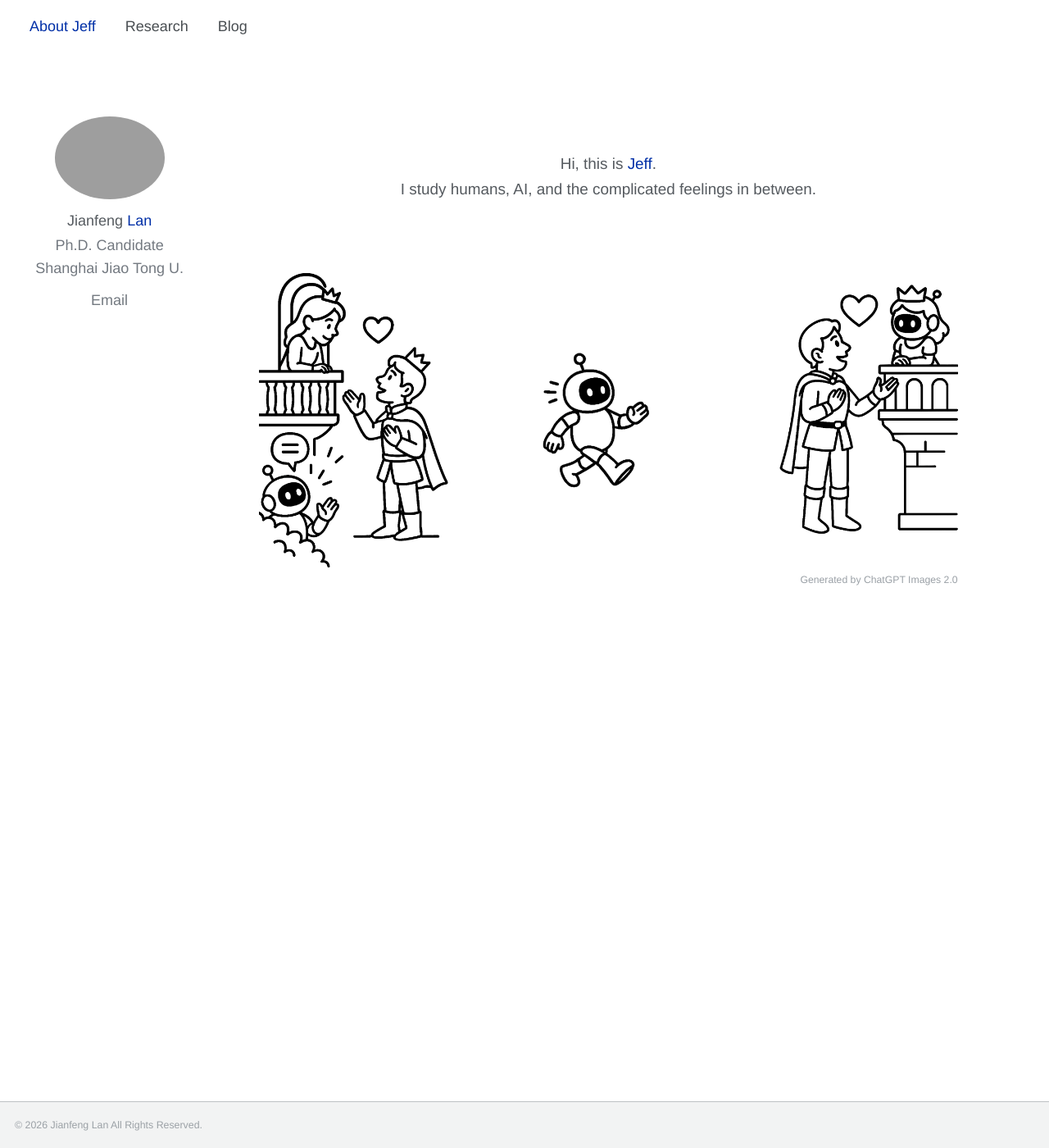
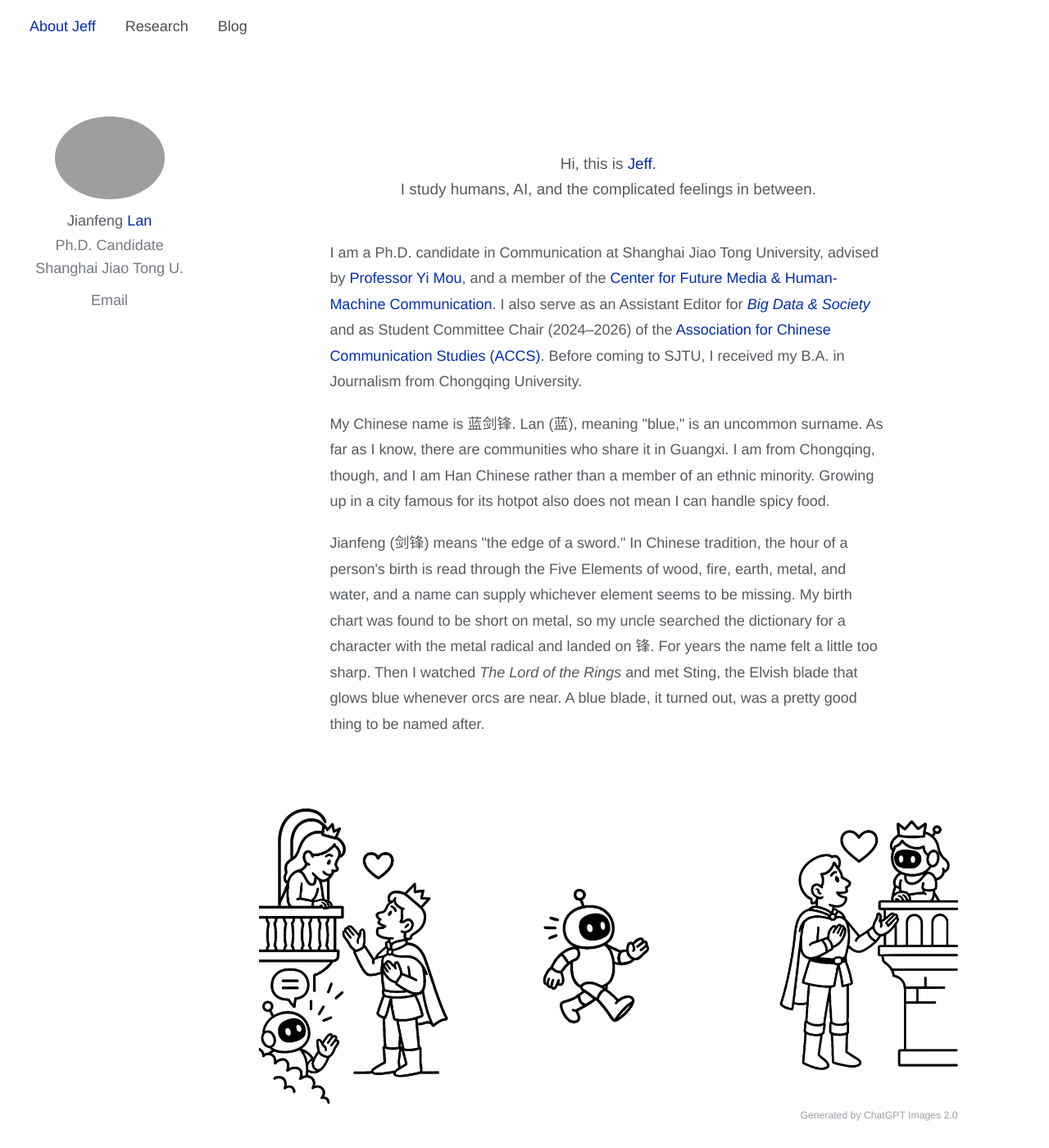
Before and after one commit to jianfenglan/jianfenglan.github.io, a Jekyll site: the page built from _pages/about.md, in a window 1280 px wide and 1400 px high. Shown: the whole window at 82% size. Built offline with Jekyll 4.4.1, drawn with Linux system fonts in a browser that asks for light colours.

Commit message:
Add short bio to homepage
Co-Authored-By: Claude Opus 5.5 <noreply@anthropic.com>

```diff
--- a/_includes/head.html
+++ b/_includes/head.html
@@ -5,7 +5,7 @@
 <link rel="preconnect" href="https://fonts.googleapis.com">
 <link rel="preconnect" href="https://fonts.gstatic.com" crossorigin>
 <link href="https://fonts.googleapis.com/css2?family=Noto+Sans+SC:wght@200;300&display=swap" rel="stylesheet">
-<link rel="stylesheet" href="{{ '/assets/css/main.css' | relative_url }}?v=20260831c">
+<link rel="stylesheet" href="{{ '/assets/css/main.css' | relative_url }}?v=20260925a">
 <link rel="stylesheet" href="{{ '/assets/css/ui-unification.css' | relative_url }}?v=20260923a">
 
 {% if page.url == "/research/" %}
--- a/_pages/about.md
+++ b/_pages/about.md
@@ -12,6 +12,11 @@ redirect_from:
     <span class="about-v3__line">Hi, this is <span class="about-accent">Jeff</span>.</span>
     <span class="about-v3__line about-v3__line--second">I study humans, AI, and the complicated feelings in between.</span>
   </p>
+  <div class="about-v3__bio">
+    <p>I am a Ph.D. candidate in Communication at Shanghai Jiao Tong University, advised by <a href="https://cfmhmc.github.io/yimou.github.io/" target="_blank" rel="noopener">Professor Yi Mou</a>, and a member of the <a href="https://cfmhmc.github.io/" target="_blank" rel="noopener">Center for Future Media &amp; Human-Machine Communication</a>. I also serve as an Assistant Editor for <a href="https://sage.cnpereading.com/home/bdsa" target="_blank" rel="noopener"><em>Big Data &amp; Society</em></a> and as Student Committee Chair (2024–2026) of the <a href="https://www.chinesecommunicationstudies.com/" target="_blank" rel="noopener">Association for Chinese Communication Studies (ACCS)</a>. Before coming to SJTU, I received my B.A. in Journalism from Chongqing University.</p>
+    <p>My Chinese name is 蓝剑锋. Lan (蓝), meaning "blue," is an uncommon surname. As far as I know, there are communities who share it in Guangxi. I am from Chongqing, though, and I am Han Chinese rather than a member of an ethnic minority. Growing up in a city famous for its hotpot also does not mean I can handle spicy food.</p>
+    <p>Jianfeng (剑锋) means "the edge of a sword." In Chinese tradition, the hour of a person's birth is read through the Five Elements of wood, fire, earth, metal, and water, and a name can supply whichever element seems to be missing. My birth chart was found to be short on metal, so my uncle searched the dictionary for a character with the metal radical and landed on 锋. For years the name felt a little too sharp. Then I watched <em>The Lord of the Rings</em> and met Sting, the Elvish blade that glows blue whenever orcs are near. A blue blade, it turned out, was a pretty good thing to be named after.</p>
+  </div>
   <img src="{{ '/images/banner1.png' | relative_url }}" alt="Illustration of research themes">
   <div class="image-credit">Generated by ChatGPT Images 2.0</div>
 </div>
--- a/assets/css/main.scss
+++ b/assets/css/main.scss
@@ -173,6 +173,20 @@ b,
 .page__content .about-v3__line--second { white-space: nowrap; }
 .page__content .about-v3 > img { display: block; max-width: 100%; height: auto; margin: 4.2rem auto 0 !important; }
 .page__content .about-accent { color: var(--site-accent) !important; }
+.page__content .about-v3__bio { max-width: 680px; margin: 2.6rem auto 0; }
+.page__content .about-v3__bio p {
+  margin: 0 0 1.1rem !important;
+  color: var(--site-text);
+  font-family: $sans-serif !important;
+  font-size: 1rem !important;
+  font-weight: 300 !important;
+  line-height: 1.75;
+  letter-spacing: 0;
+  text-align: left;
+}
+.page__content .about-v3__bio p:last-child { margin-bottom: 0 !important; }
+.page__content .about-v3__bio a { color: var(--site-accent); text-decoration: none; }
+.page__content .about-v3__bio a:hover { text-decoration: underline; text-underline-offset: 0.2em; }
 .page__content .image-credit {
   margin-top: 0.35rem;
   margin-bottom: 0 !important;
```
